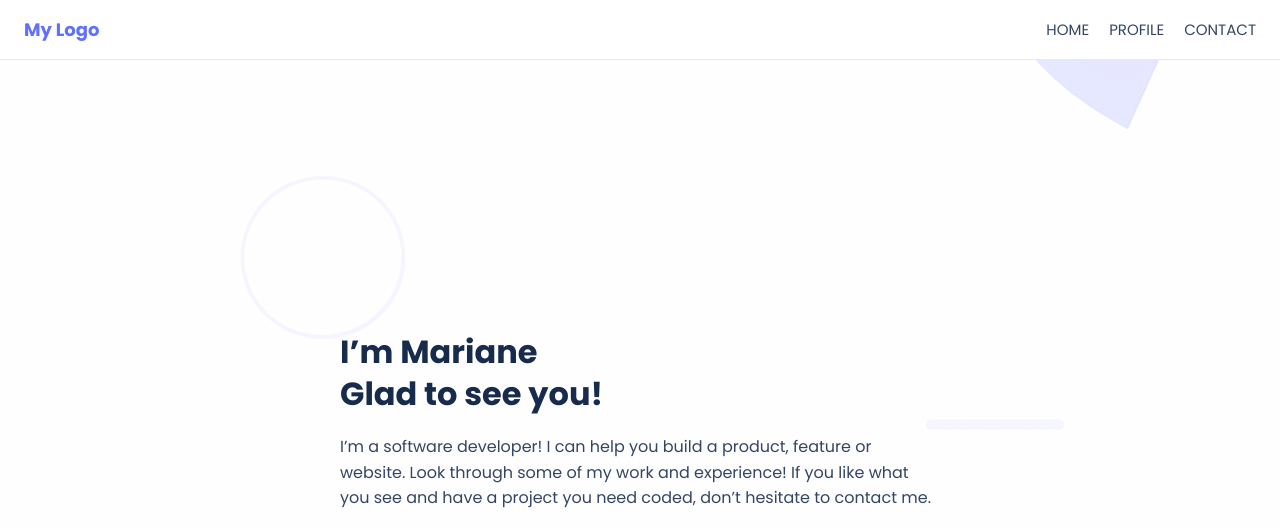
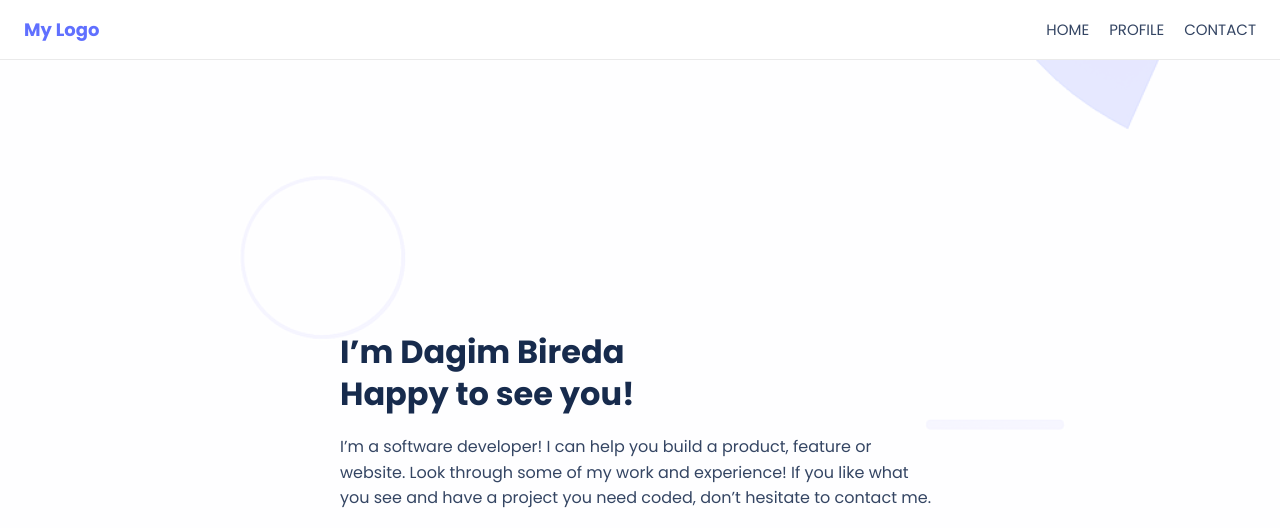
Before and after one commit to Dagi-hash/web-system-pro-onr, a plain HTML site: page home.html in a window 1280 px wide. Shown: the top 528 px of the page. Drawn offline with Linux system fonts and the light colour scheme.

Commit message:
testing how it deals with changes

```diff
--- a/home.html
+++ b/home.html
@@ -3,7 +3,7 @@
 <head>
   <meta charset="UTF-8" />
   <meta name="viewport" content="width=device-width, initial-scale=1.0" />
-  <title>Portfolio - Mariane</title>
+  <title>Portfolio - Dagim Bireda</title>
   <link rel="stylesheet" href="styleme.css" />
   <link rel="preconnect" href="https://fonts.googleapis.com">
   <link href="https://fonts.googleapis.com/css2?family=Poppins:wght@400;700&display=swap" rel="stylesheet">
@@ -27,7 +27,7 @@
 
   <main class="hero">
     <section class="headline">
-      <h1>I’m Mariane<br><span>Glad to see you!</span></h1>
+      <h1>I’m Dagim Bireda<br><span>Happy to see you!</span></h1>
       <p>
         I’m a software developer! I can help you build a product, feature or website.
         Look through some of my work and experience! If you like what you see and
```
